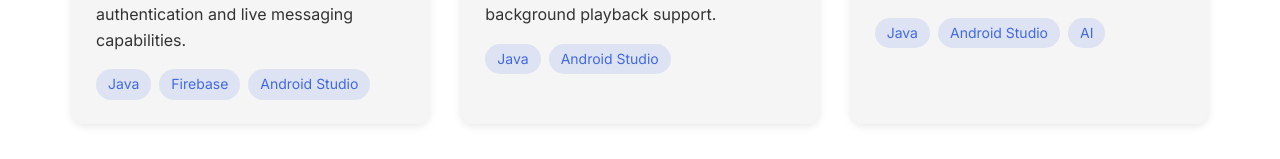
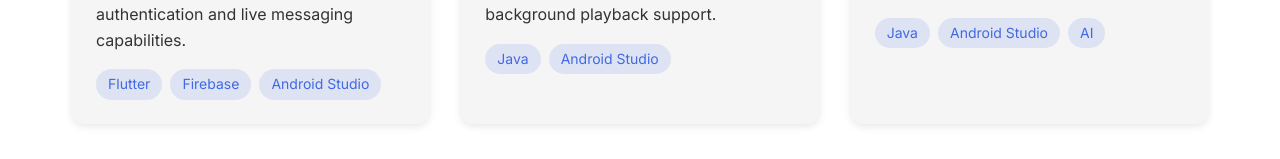
Before and after one commit to abhishek-maurya576/portfolio, a React (Vite) app: page /portfolio/projects in a window 1280 px wide. Shown: the part 494-653 px from the top of the page. Built offline with nearby package versions, Linux system fonts and the light colour scheme.

Commit message:
Update Projects.jsx

```diff
--- a/src/pages/Projects.jsx
+++ b/src/pages/Projects.jsx
@@ -96,7 +96,7 @@ const Projects = () => {
       id: 1,
       title: "Linkzy Chat App",
       description: "A real-time chatting app built with Firebase backend, featuring user authentication and live messaging capabilities.",
-      tech: ["Java", "Firebase", "Android Studio", ],
+      tech: ["Flutter", "Firebase", "Android Studio", ],
       image: linkzyChatImg
     },
     {
```
